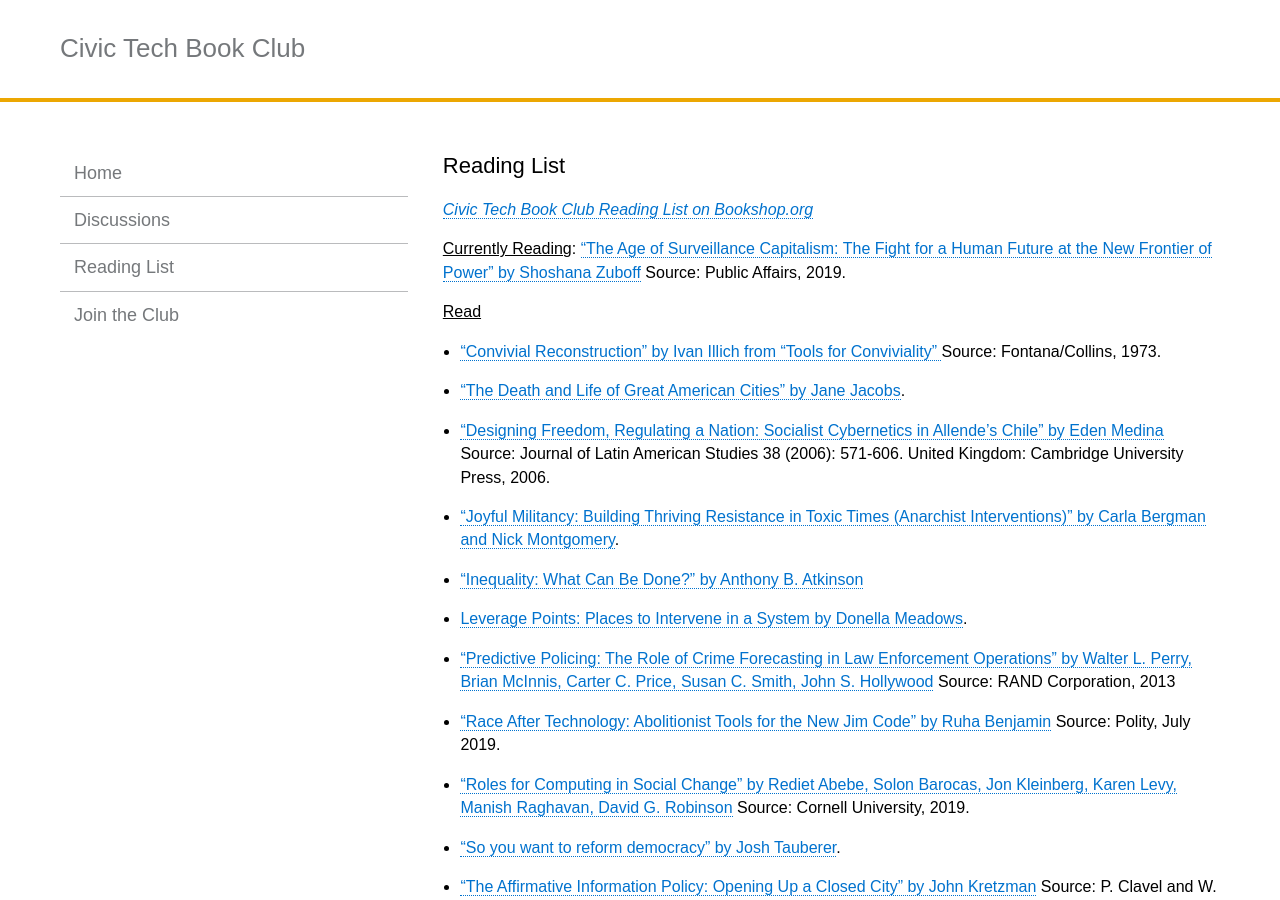
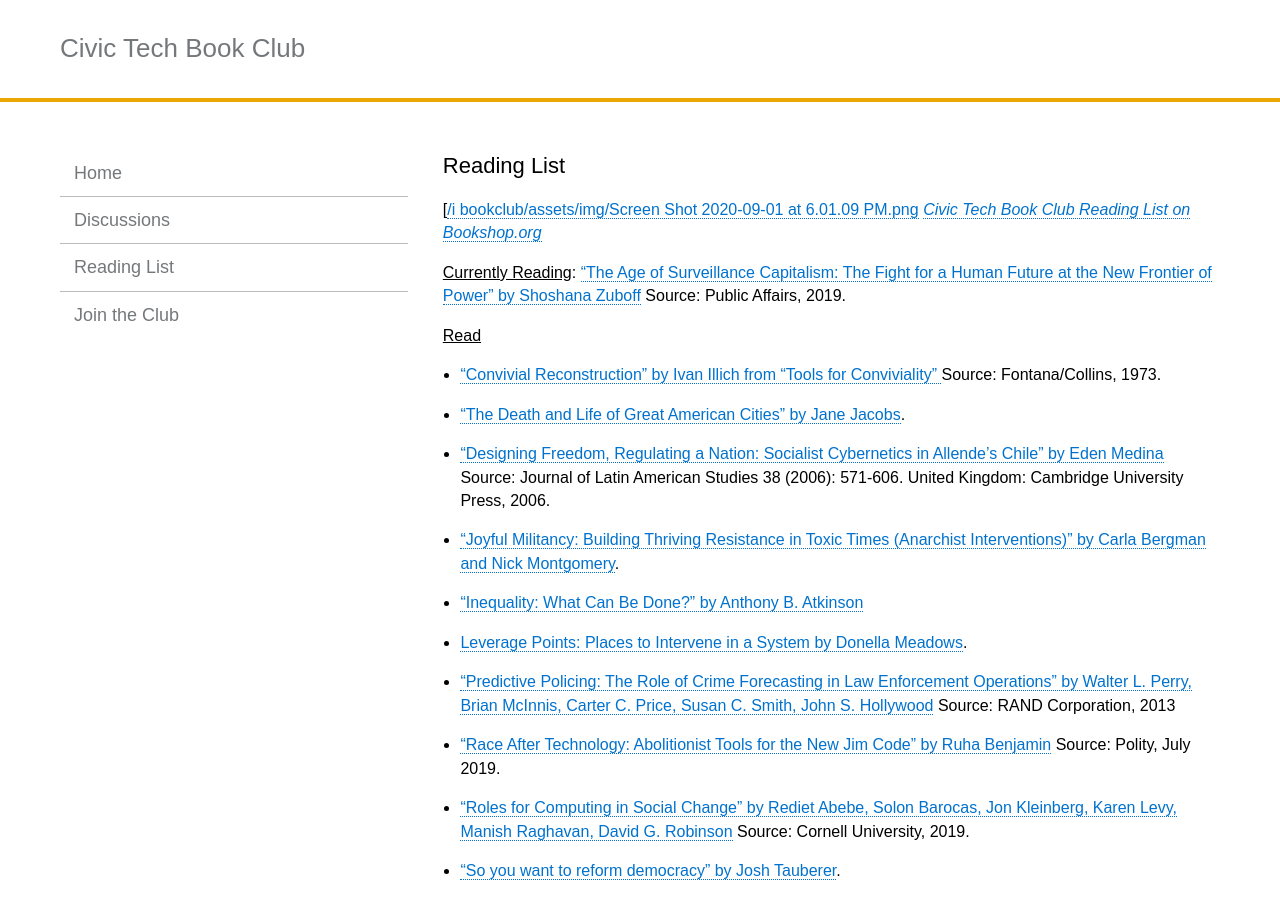
Before and after one commit to rebeccawilliams/bookclub, a Jekyll site: the page built from readinglist.md, in a window 1280 px wide and 900 px high. Built offline with Jekyll 4.4.1, drawn with Linux system fonts in a browser that asks for light colours.

Commit message:
Update readinglist.md

```diff
--- a/readinglist.md
+++ b/readinglist.md
@@ -3,6 +3,7 @@
 title:  "Reading List"
 ---
 
+[[/i bookclub/assets/img/Screen Shot 2020-09-01 at 6.01.09 PM.png](https://bookshop.org/lists/civic-tech-book-club-reading-list)
 _[Civic Tech Book Club Reading List on Bookshop.org](https://bookshop.org/lists/civic-tech-book-club-reading-list)_
 
 <u>Currently Reading</u>: ["The Age of Surveillance Capitalism: The Fight for a Human Future at the New Frontier of Power" by Shoshana Zuboff](https://www.publicaffairsbooks.com/titles/shoshana-zuboff/the-age-of-surveillance-capitalism/9781610395694/) Source: Public Affairs, 2019.
```
